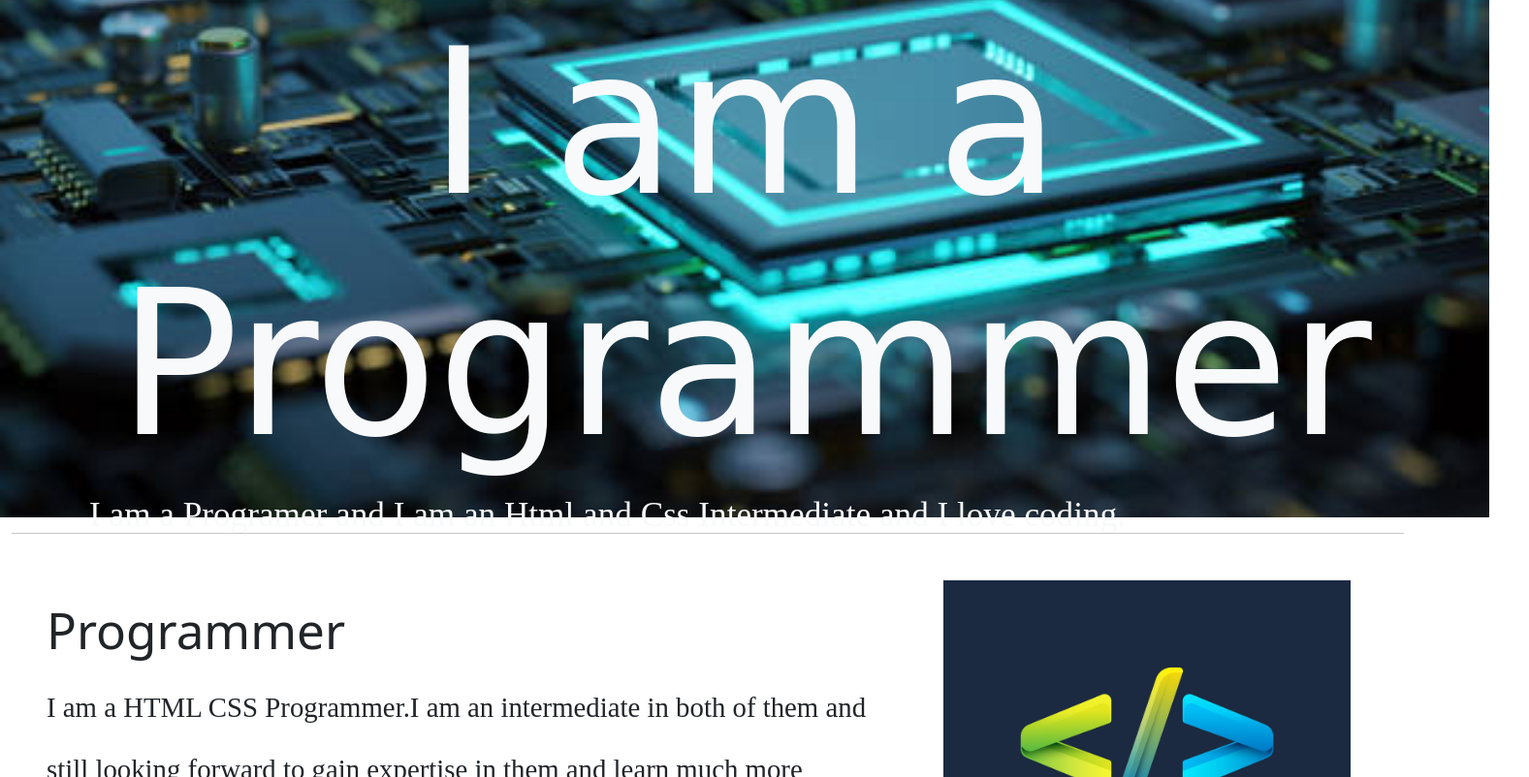
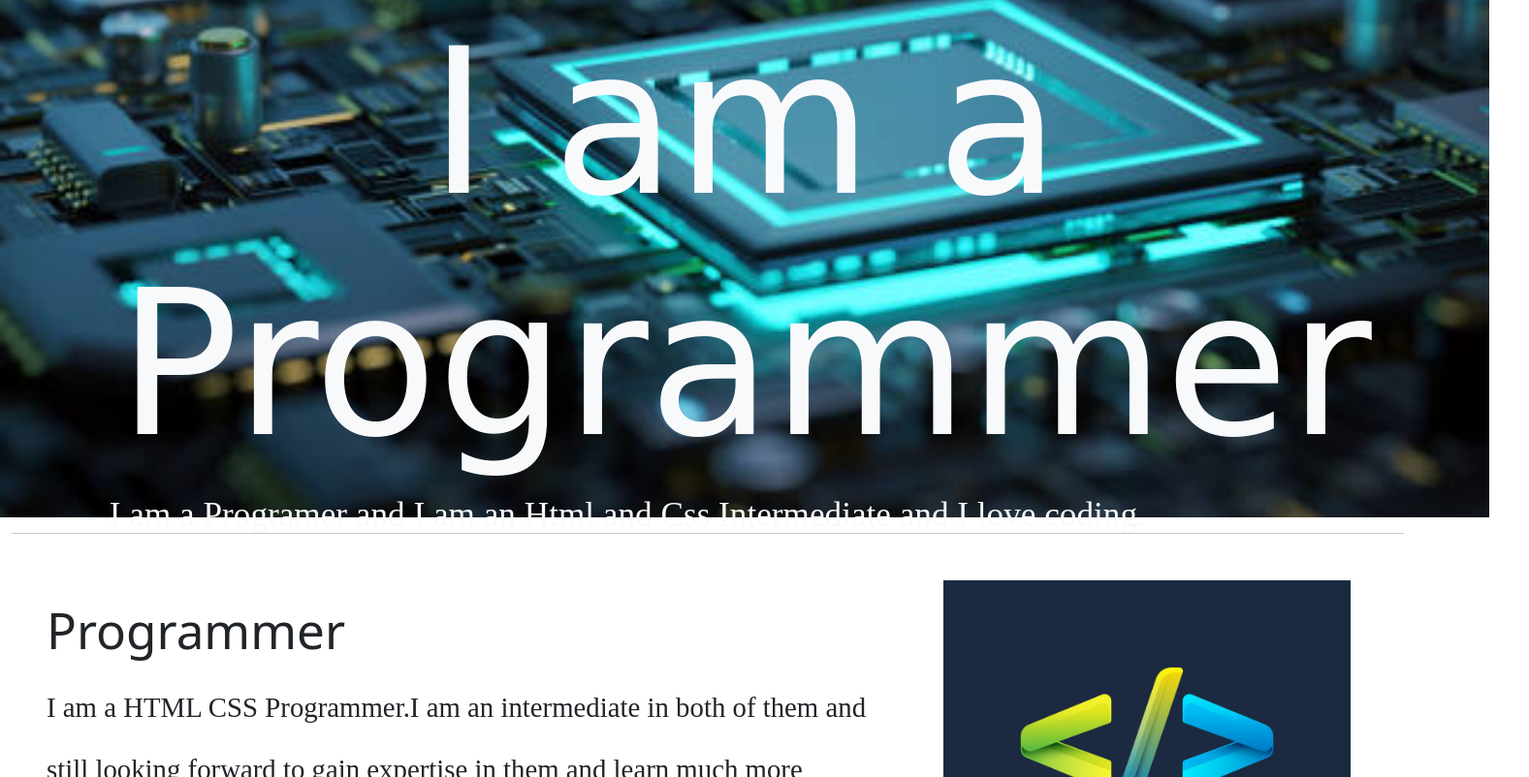
Before and after one commit to nishantkalburgi/Personal-Port, a plain HTML site: page index.html in a window 1536 px wide. Shown: the part 298-1100 px from the top of the page at 97% size, 1577 px wide, since content can reach past the window. Drawn offline with nearby package versions, Linux system fonts and the light colour scheme; a web font is replaced by a local one.

Commit message:
Update styles.css

```diff
--- a/styles.css
+++ b/styles.css
@@ -697,7 +697,7 @@ p.feature {
         font-size: 2.2rem;
     }
     .sub-script{
-        margin-left: 3.5rem;
+        margin-left: 4.8rem;
     }
     a.px-2{
     font-size: 2.2rem;
```
